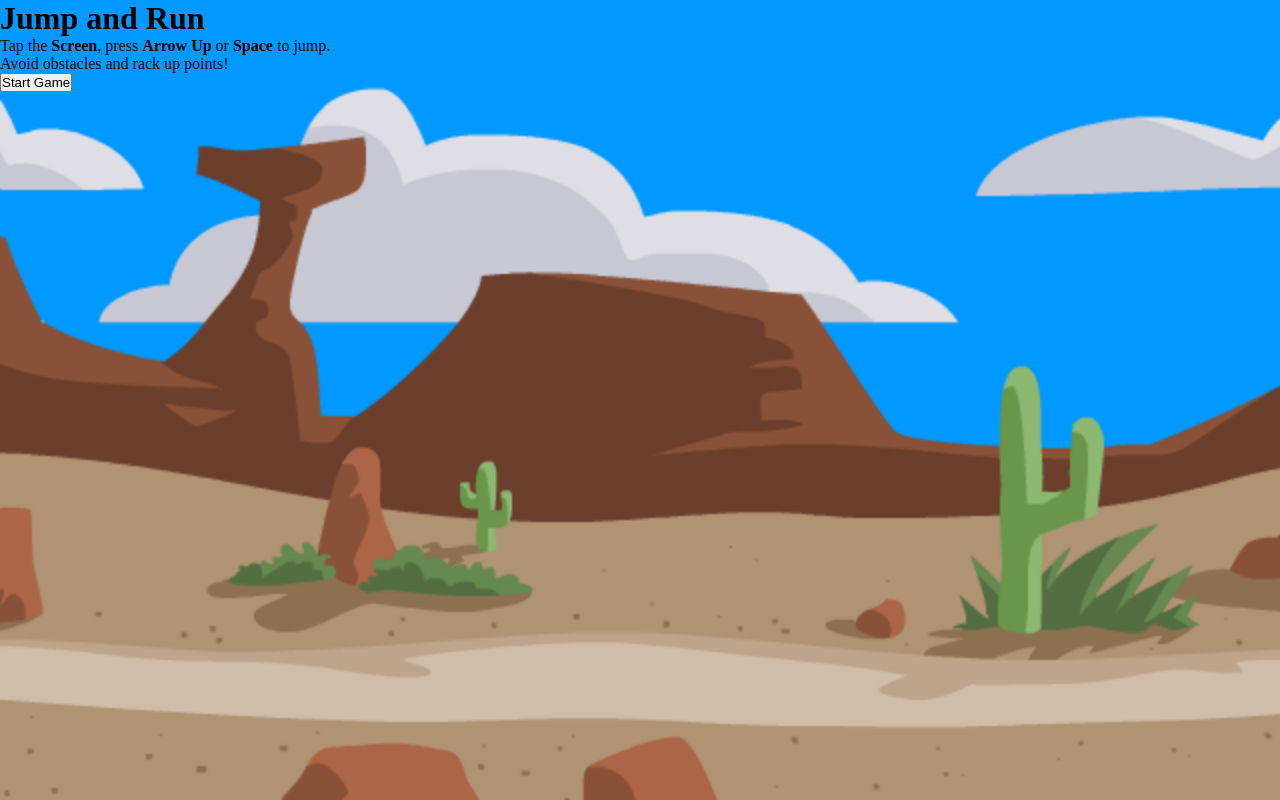
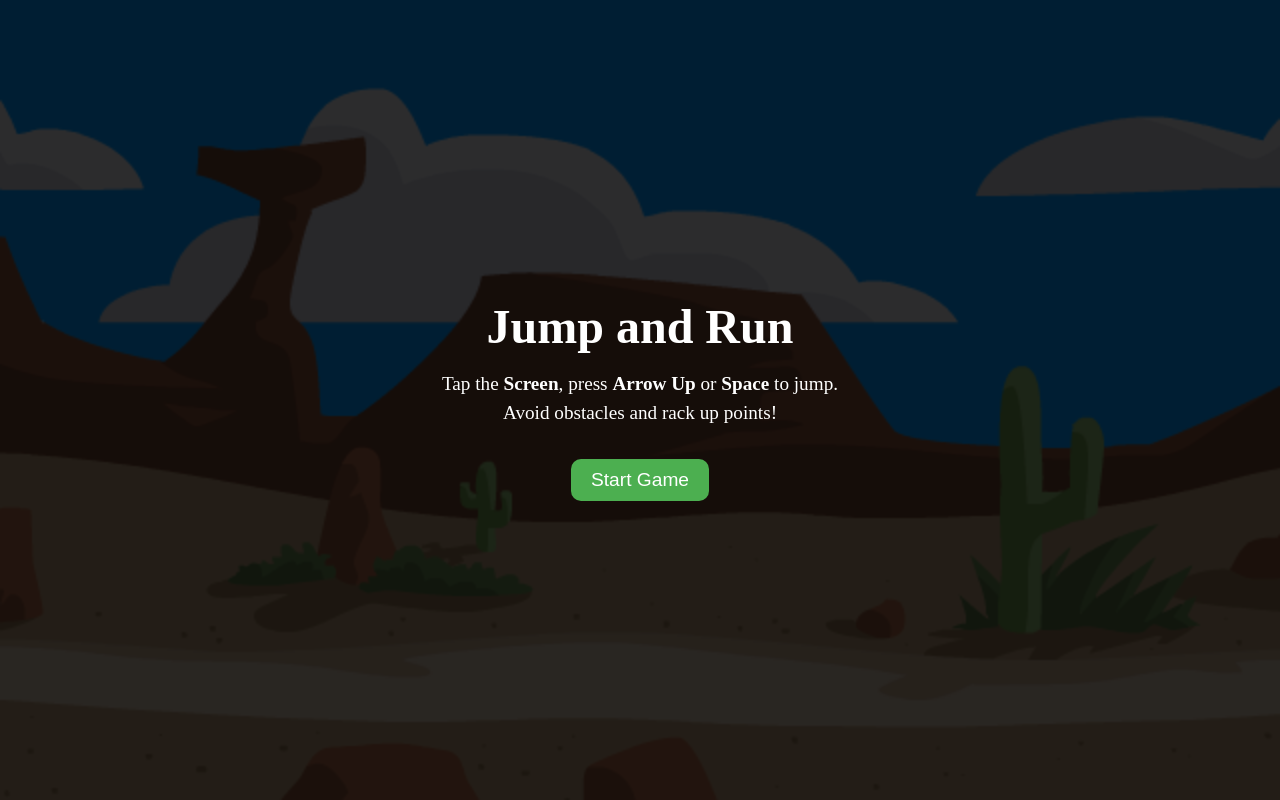
Before and after one commit to mcampos-a/jump-and-run, a plain HTML site: page index.html in a window 1280 px wide. Drawn offline with Linux system fonts and the light colour scheme.

Commit message:
Add home screen and in-game home screen button

```diff
--- a/css/style.css
+++ b/css/style.css
@@ -47,3 +47,68 @@ h2{
     margin-top: 10px;
     margin-left: 10px;
 }
+/* Make the game container a positioned root for absolute children (like the Home button) */
+#game-container {
+  position: relative;
+  width: 100%;
+  height: 100vh;
+}
+
+/* Home Screen Overlay */
+#home-screen {
+  position: absolute;
+  inset: 0; /* top:0; right:0; bottom:0; left:0 */
+  background: rgba(0, 0, 0, 0.8);
+  color: white;
+  display: flex;
+  flex-direction: column;
+  justify-content: center;
+  align-items: center;
+  text-align: center;
+  z-index: 10;
+}
+
+#home-screen h1 {
+  font-size: 3rem;
+  margin-bottom: 1rem;
+}
+
+#home-screen p {
+  font-size: 1.2rem;
+  margin-bottom: 2rem;
+  line-height: 1.5;
+}
+
+#home-screen button {
+  padding: 10px 20px;
+  font-size: 1.2rem;
+  border: none;
+  border-radius: 10px;
+  cursor: pointer;
+  background-color: #4CAF50;
+  color: white;
+  transition: background 0.3s;
+}
+
+#home-screen button:hover {
+  background-color: #45a049;
+}
+
+/* Home button (top-right in game) */
+#home-btn {
+  position: absolute;
+  top: 10px;
+  right: 10px;
+  padding: 8px 15px;
+  font-size: 1rem;
+  border: none;
+  border-radius: 8px;
+  cursor: pointer;
+  background-color: #f44336;
+  color: white;
+  z-index: 5;
+}
+
+#home-btn:hover {
+  background-color: #d32f2f;
+}
```
